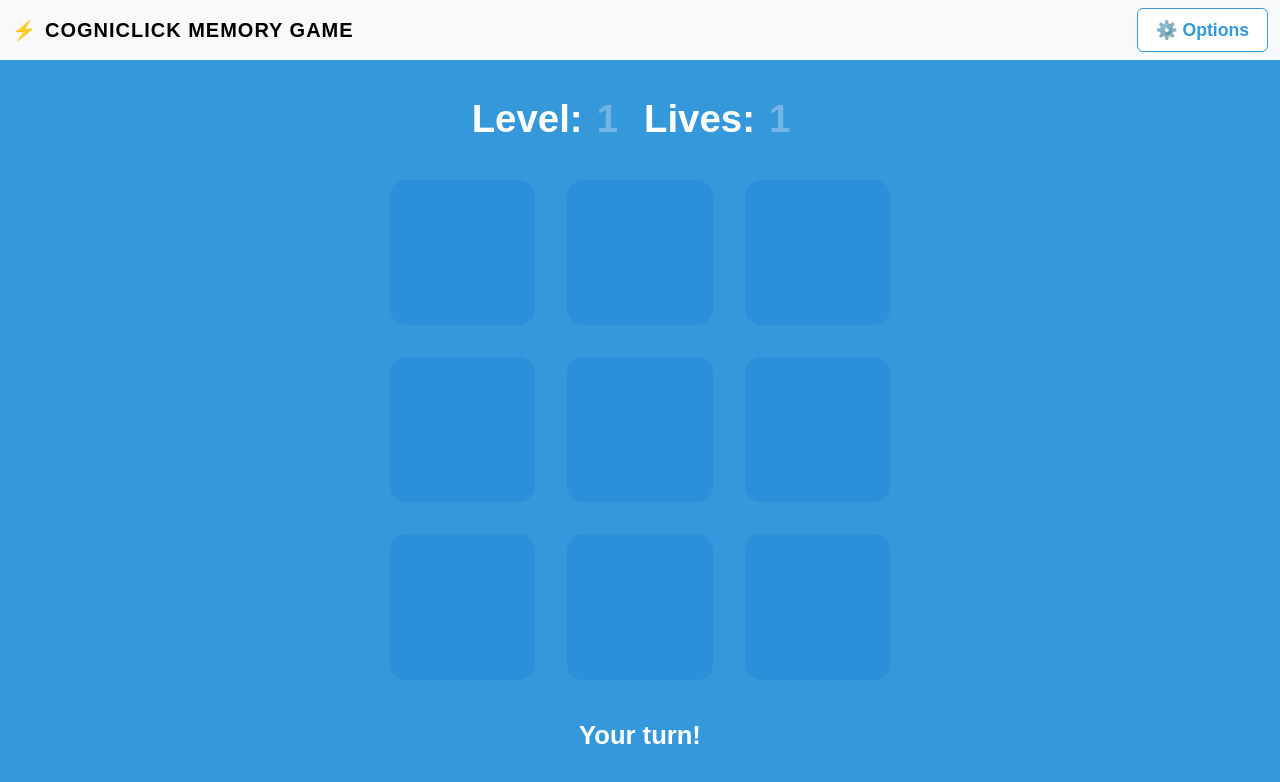
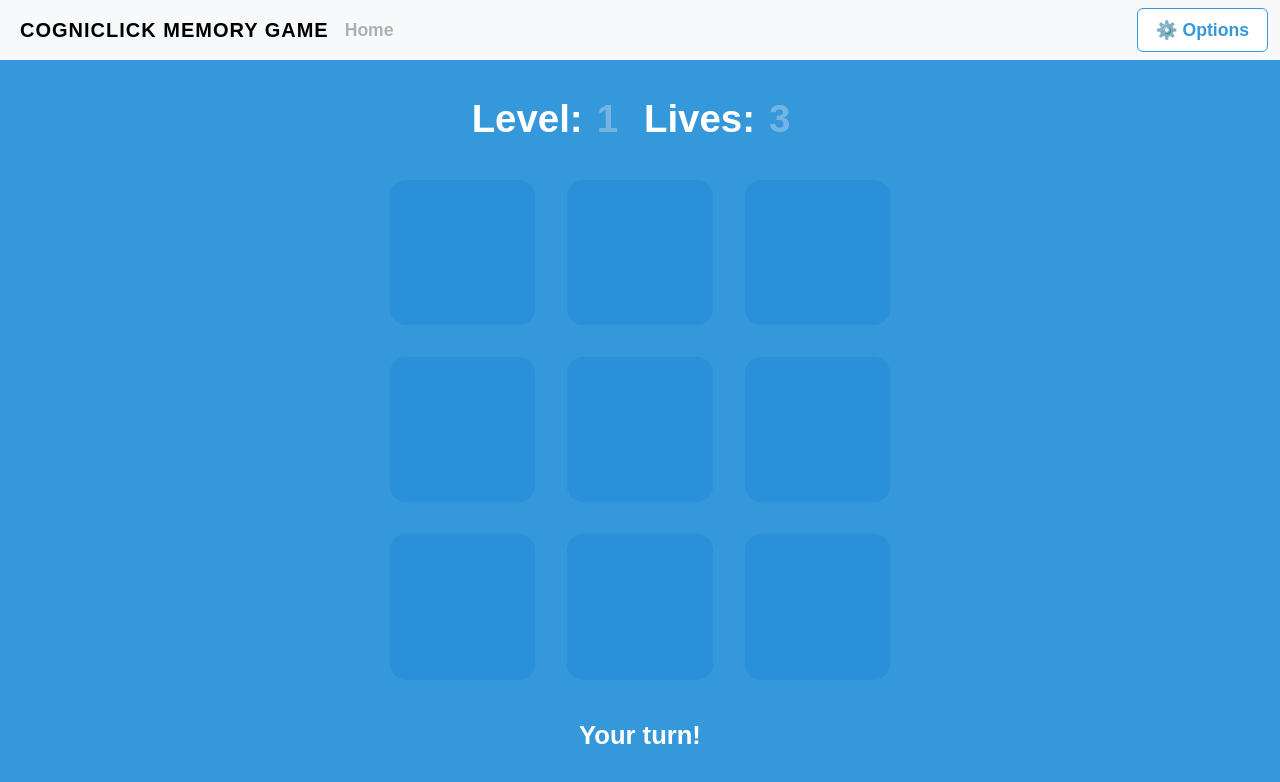
Before and after one commit to ssala034/SEG3125A3, a React (Create React App) app in the folder gaming-site/: page /game in a window 1280 px wide. Shown: the top 782 px of the page. Built offline with nearby package versions, Linux system fonts and the light colour scheme.

Commit message:
Final changes

```diff
--- a/gaming-site/public/index.html
+++ b/gaming-site/public/index.html
@@ -24,7 +24,7 @@
       work correctly both with client-side routing and a non-root public URL.
       Learn how to configure a non-root public URL by running `npm run build`.
     -->
-    <title>CogniClick  - Memory Game</title>
+    <title>CogniClick - Memory Game</title>
   </head>
   <body>
     <noscript>You need to enable JavaScript to run this app.</noscript>
--- a/gaming-site/src/components/Header.css
+++ b/gaming-site/src/components/Header.css
@@ -15,3 +15,18 @@
   align-items: center;
   gap: 16px;
 }
+
+.header-home-link {
+  color: gray;
+  opacity: 0.6;
+  text-decoration: none;
+  font-weight: 600;
+  margin-right: 18px;
+  font-size: 1.1rem;
+  transition: opacity 0.2s;
+}
+
+.header-home-link:hover {
+  opacity: 1;
+  text-decoration: underline;
+}
--- a/gaming-site/src/components/Header.js
+++ b/gaming-site/src/components/Header.js
@@ -6,9 +6,12 @@ const Header = ({ children }) => (
   <Navbar bg="light" expand="lg" className="py-2">
     <Container fluid>
       <Navbar.Brand href="/" className="fw-bold header-brand">
-        <span className="header-icon">⚡</span>
+        <span className="header-icon"></span>
         COGNICLICK MEMORY GAME
       </Navbar.Brand>
+      <a href="/" className="header-home-link">
+        Home
+      </a>
       <div className="header-actions">{children}</div>
     </Container>
   </Navbar>
--- a/gaming-site/src/components/StartButton.js
+++ b/gaming-site/src/components/StartButton.js
@@ -6,13 +6,13 @@ const StartButton = () => {
     const navigate = useNavigate();
 
     const handleStartClick = () => {
-        navigate('/game'); // Navigate to the game page
+        navigate('/game');
     };
 
     return (
         <button className="start-button" onClick={handleStartClick}>
             Start
-        </button> // try Button in React Bootstrap
+        </button>
     );
 };
 
--- a/gaming-site/src/pages/GamePage.css
+++ b/gaming-site/src/pages/GamePage.css
@@ -10,9 +10,9 @@
   display: flex;
   flex-direction: column;
   align-items: center;
-  justify-content: space-between; /* Distribute space between children */
+  justify-content: space-between;
   min-height: 0;
-  padding: 30px 0; /* Optional: add some vertical padding */
+  padding: 30px 0;
   box-sizing: border-box;
 }
 
@@ -25,7 +25,7 @@
   display: flex;
   justify-content: center;
   align-items: center;
-  gap: 8px; /* smaller gap for tighter look */
+  gap: 8px;
 }
 
 .game-status {
@@ -76,7 +76,7 @@
 }
 
 .game-cell.active {
-  background: #f1c40f; /* bright yellow highlight */
+  background: #f1c40f;
   opacity: 1;
 }
 
@@ -126,9 +126,6 @@
   background: #2980b9;
 }
 
-/* Add at the end of your GamePage.css */
-
-/* Options tab/button */
 .options-tab {
   display: flex;
   justify-content: flex-end;
@@ -151,7 +148,6 @@
   color: #fff;
 }
 
-/* Tile shapes */
 .game-cell.square {
   border-radius: 16px;
 }
--- a/gaming-site/src/pages/GamePage.js
+++ b/gaming-site/src/pages/GamePage.js
@@ -10,7 +10,7 @@ const DELAY = 600;
 
 const defaultOptions = {
     tileShape: 'square',
-    mistakesAllowed: 1,
+    mistakesAllowed: 3,
 };
 
 const GamePage = () => {
@@ -93,11 +93,10 @@ const GamePage = () => {
 
         const correctIndex = sequence[newUserInput.length - 1];
         if (index !== correctIndex) {
-            // Decrement mistakes left
             if (mistakesLeft > 1) {
                 setMistakesLeft(mistakesLeft - 1);
                 setMessage(`Wrong! ${mistakesLeft - 1} mistake${mistakesLeft - 1 === 1 ? '' : 's'} left.`);
-                setUserInput([]); // reset input for this round
+                setUserInput([]);
             } else {
                 setFinalLevel(level);
                 setGameOver(true);
@@ -110,14 +109,13 @@ const GamePage = () => {
             setIsUserTurn(false);
             setTimeout(() => {
                 setLevel((prev) => prev + 1);
-                setMistakesLeft(options.mistakesAllowed); // reset mistakes for new level
+                setMistakesLeft(options.mistakesAllowed);
             }, 1000);
         }
     };
 
     const cells = Array.from({ length: TOTAL_CELLS });
 
-    // Tile shape classes
     const getTileClass = () => {
         if (options.tileShape === 'circle') return 'game-cell circle';
         if (options.tileShape === 'hexagon') return 'game-cell hexagon';
@@ -176,120 +174,3 @@ const GamePage = () => {
 };
 
 export default GamePage;
-
-
-
-/**
- *
- * Commneted code:
- *
- * // const [level, setLevel] = useState(1);
-    // const [sequence, setSequence] = useState([]);
-    // const [activeIndex, setActiveIndex] = useState(null);
-    //
-    // useEffect(() => {
-    //     // Add one more index to the sequence on new level
-    //     const nextIndex = Math.floor(Math.random() * TOTAL_CELLS);
-    //     const newSequence = [...sequence, nextIndex];
-    //     setSequence(newSequence);
-    //
-    //     // Start showing the sequence
-    //     let i = 0;
-    //     const interval = setInterval(() => {
-    //         setActiveIndex(newSequence[i]);
-    //         setTimeout(() => setActiveIndex(null), DELAY / 1.5); // hide before next
-    //         i++;
-    //         if (i >= newSequence.length) clearInterval(interval);
-    //     }, DELAY);
-    // }, [level]);
-    //
-    // const handleNextLevel = () => {
-    //     setLevel(prev => prev + 1);
-    // };
-
-    // setMessage('Wrong! Try again.');
-            // setIsUserTurn(false);
-            // setTimeout(() => {
-            //     setUserInput([]);
-            //     setMessage('Watch again...');
-            //     replaySequence();
-            // }, 1000);
- *
- *
- *
- *
- * // const replaySequence = () => {
-    //     let i = 0;
-    //     const interval = setInterval(() => {
-    //         setActiveIndex(sequence[i]);
-    //         setTimeout(() => setActiveIndex(null), DELAY / 1.5);
-    //         i++;
-    //         if (i >= sequence.length) {
-    //             clearInterval(interval);
-    //             setTimeout(() => {
-    //                 setIsUserTurn(true);
-    //                 setMessage('Your turn!');
-    //             }, DELAY);
-    //         }
-    //     }, DELAY);
-    // };
-
-
-
-    In return statement
-
-    // <div className="game-bg">
-      //   <Header />
-      //   <div className="game-content">
-      //     <div className="game-level">
-      //       Level: <span className="level-number">1</span>
-      //     </div>
-      //     <div className="game-grid">
-      //       {cells.map((_, idx) => (
-      //         <div className="game-cell" key={idx}></div>
-      //       ))}
-      //     </div>
-      //     <div className="game-sound">
-      //       <span role="img" aria-label="sound" className="sound-icon">🔊</span>
-      //     </div>
-      //   </div>
-      // </div>
-
-
-
-
-
-
-
-
-      //
-// // eslint-disable-next-line
-//     useEffect(() => {
-//         const startTimeout = setTimeout(() => {
-//             const nextIndex = Math.floor(Math.random() * TOTAL_CELLS);
-//             const newSequence = [...sequence, nextIndex];
-//             setSequence(newSequence);
-//             setUserInput([]);
-//             setMessage('Watch the sequence...');
-//             setIsUserTurn(false);
-//
-//             let i = 0;
-//             const interval = setInterval(() => {
-//                 setActiveIndex(newSequence[i]);
-//                 setTimeout(() => setActiveIndex(null), DELAY / 1.5);
-//                 i++;
-//                 if (i >= newSequence.length) {
-//                     clearInterval(interval);
-//                     setTimeout(() => {
-//                         setIsUserTurn(true);
-//                         setMessage('Your turn!');
-//                     }, DELAY);
-//                 }
-//             }, DELAY);
-//         }, 500);
-//
-//         return () => clearTimeout(startTimeout);
-//         // eslint-disable-next-line
-//     }, [level]);
-//
- */
--- a/gaming-site/src/pages/HomePage.js
+++ b/gaming-site/src/pages/HomePage.js
@@ -5,7 +5,6 @@ import './HomePage.css';
 import StartButton from '../components/StartButton';
 import {motion} from 'framer-motion';
 
-// icon grid
 const iconGrid = [
   ['filled', 'filled'],
   ['filled', 'outlined'],
@@ -14,7 +13,7 @@ const iconGrid = [
 const HomePage = ({
   title = "Sequence Memory Test",
   subtitle = "Memorize the pattern - Win the Game!",
-}) => (
+  }) => (
   <div className="homepage-bg">
     <Header />
     <motion.div
@@ -22,7 +21,8 @@ const HomePage = ({
       initial={{ y: 100, opacity: 0 }}
       animate={{ y: 0, opacity: 1 }}
       transition={{ duration: 0.6, ease: "easeOut" }}
-    >      <div className="icon-grid">
+    >
+    <div className="icon-grid">
         {iconGrid.map((row, rowIdx) => (
           <div className="row" key={rowIdx}>
             {row.map((type, colIdx) => (
```
Also changed, not shown: gaming-site/unnamed.webp (added).
